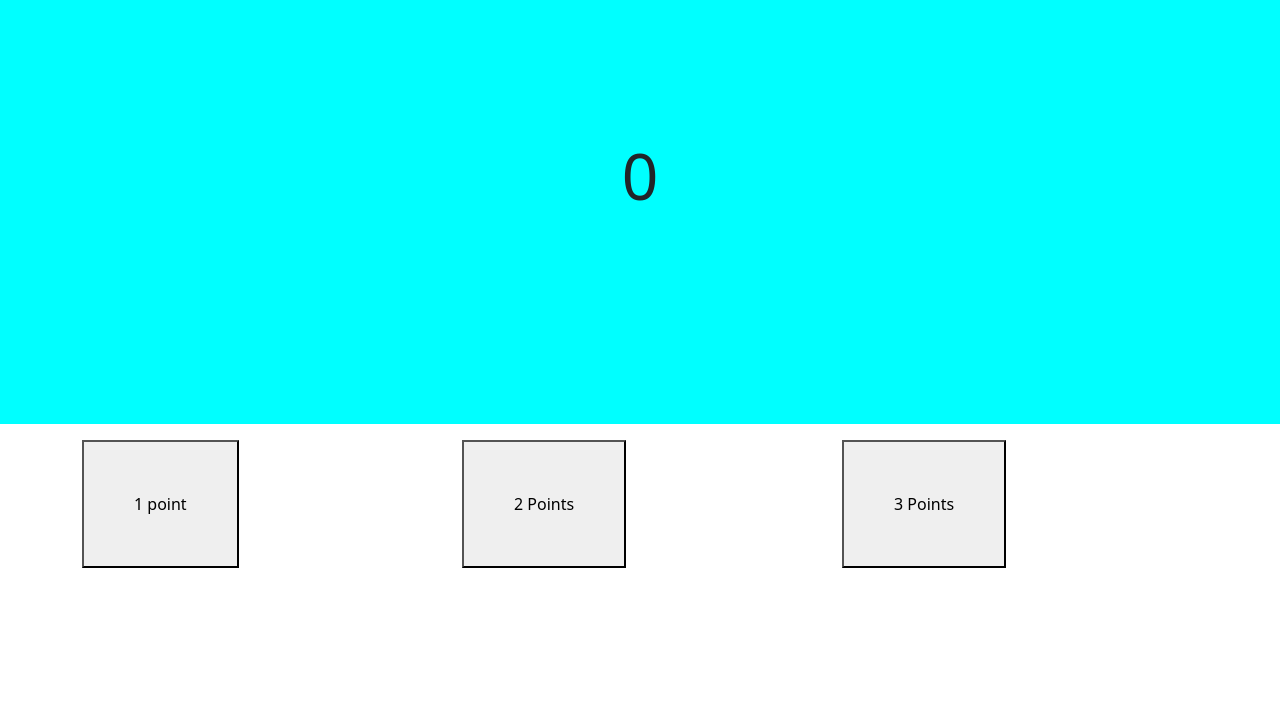
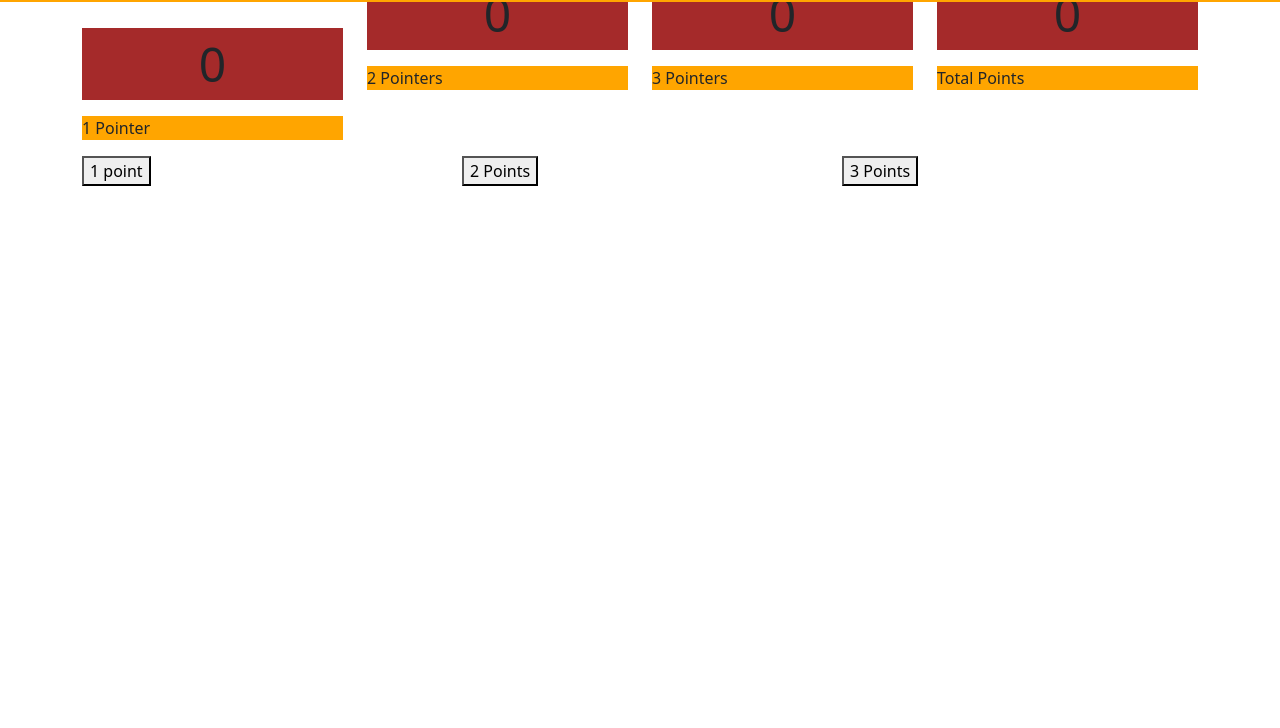
Before and after one commit to Mcdaid101/basket-score-counter, a plain HTML site: page index.html in a window 1280 px wide. Shown: the part 72-800 px from the top of the page. Drawn offline with nearby package versions, Linux system fonts and the light colour scheme.

Commit message:
added javascript code for counting mechanics

```diff
--- a/css/style.css
+++ b/css/style.css
@@ -1,25 +1,26 @@
-body {
-    margin: 0;
-}
+
 
 .navbar a {
   padding-left: 20px;
   font-size: 200%;
-  width: 100%;
+}
+
+.navbar {
+  margin-bottom: 50px;
   background-color: orange;
 }
 
-.container {
-
+.scores {
+    font-size: 300%;
+    background-color: brown;
+    text-align: center;
+    margin-top: 50px;
 }
 
-.container button {
-   padding: 50px;
+.score-info {
+  background-color: orange;
 }
 
-#score {
-    font-size: 400%;
-    background-color: aqua;
-    padding: 200px;
-    text-align: center;
+#one-pointer {
+  margin-top: 100px;
 }
--- a/index.html
+++ b/index.html
@@ -8,26 +8,43 @@
     <link href="css/style.css" rel="stylesheet">
   </head>
   <body>
-    <nav class="navbar fixed-top">
+    <nav class="navbar navbar-light bg-orange navbar-expand-lg fixed-top">
         <a href="index.html" class="navbar-brand">Basket Counter</a>
     </nav>
 
     <section>
-     <div>
-        <p id="score">0</p>
-     </div>
+      <div class="container">
+        <div class="row">
+            <div class="col-sm-3">
+                <p id="one-pointer" class="scores">0</p>
+                <p class="score-info">1 Pointer</p>
+            </div>
+            <div class="col-sm-3">
+              <p id="two-pointer" class="scores">0</p>
+              <p class="score-info">2 Pointers</p>
+            </div>
+            <div class="col-sm-3">
+              <p id="three-pointer" class="scores">0</p>
+              <p class="score-info">3 Pointers</p>
+            </div>
+            <div class="col-sm-3">
+              <p id="score" class="scores">0</p>
+              <p class="score-info">Total Points</p>
+            </div>
+        </div>
+    </div>
     </section>
 
    <section>
     <div class="container">
         <div class="row">
-            <div class="col-sm-4">
+            <div class="col-4">
                 <button id="btn1">1 point</button>
             </div>
-            <div class="col-sm-4">
+            <div class="col-4">
                 <button id="btn2">2 Points</button>
             </div>
-            <div class="col-sm-4">
+            <div class="col-4">
                 <button id="btn3">3 Points</button>
             </div>
         </div>
--- a/js/script.js
+++ b/js/script.js
@@ -2,10 +2,24 @@ let button1 = document.getElementById("btn1")
 let button2 = document.getElementById("btn2")
 let button3 = document.getElementById("btn3")
 let score = 0;
+let onePoints = 0;
+let twoPoints = 0;
+let threePoints = 0;
 
-button1.addEventListener("click", addScore);
-button2.addEventListener("click", addScore2);
-button3.addEventListener("click", addScore3);
+button1.addEventListener("click", () => {
+    addScore();
+    onePointer();
+});
+
+button2.addEventListener("click", () => {
+    addScore2();
+    twoPointer();
+});
+
+button3.addEventListener("click", () => {
+    addScore3();
+    threePointer();
+});
 
 function addScore() {
     document.getElementById("score").textContent = score++;
@@ -18,3 +32,15 @@ function addScore2() {
 function addScore3() {
     document.getElementById("score").textContent = score +=3;
 }
+
+function onePointer() {
+    document.getElementById("one-pointer").textContent = onePoints++;
+}
+
+function twoPointer() {
+    document.getElementById("two-pointer").textContent = twoPoints++;
+}
+
+function threePointer() {
+    document.getElementById("three-pointer").textContent = threePoints++;
+}
```
